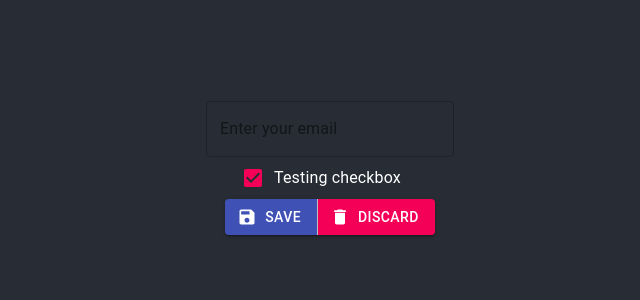
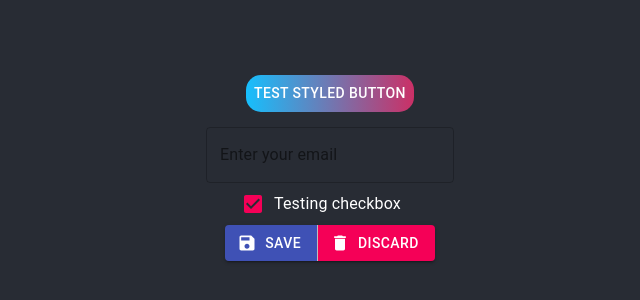
Before and after one commit to marko-milanovic/material-ui-tutorial, a React (Create React App) app: page / in a window 1280 px wide. Shown: the part 232-532 px from the top of the page, without its empty margins (310-950 px from the left). Built offline with nearby package versions, Linux system fonts and the light colour scheme.

Commit message:
makeStyles

```diff
--- a/src/App.js
+++ b/src/App.js
@@ -7,6 +7,24 @@ import DeleteIcon from '@material-ui/icons/Delete';
 import Checkbox from '@material-ui/core/Checkbox';
 import FormControlLabel from '@material-ui/core/FormControlLabel';
 import TextField from '@material-ui/core/TextField';
+
+import { makeStyles } from '@material-ui/core/styles';
+
+const useStyles = makeStyles({
+  root: {
+    background: 'linear-gradient(to right, #16bffd, #cb3066)',
+    border: 0,
+    borderRadius: 15,
+    color: 'white',
+    marginBottom: 15,
+    padding: '5 30px',
+  },
+});
+
+const ButtonStyled = () => {
+  const classes = useStyles();
+  return <Button className={classes.root}>Test Styled Button</Button>;
+};
 
 const CheckboxExample = () => {
   const [checked, setChecked] = useState(true);
@@ -30,6 +48,7 @@ const App = () => {
   return (
     <div className="App">
       <header className="App-header">
+        <ButtonStyled />
         <TextField
           variant="outlined"
           color="secondary"
```
